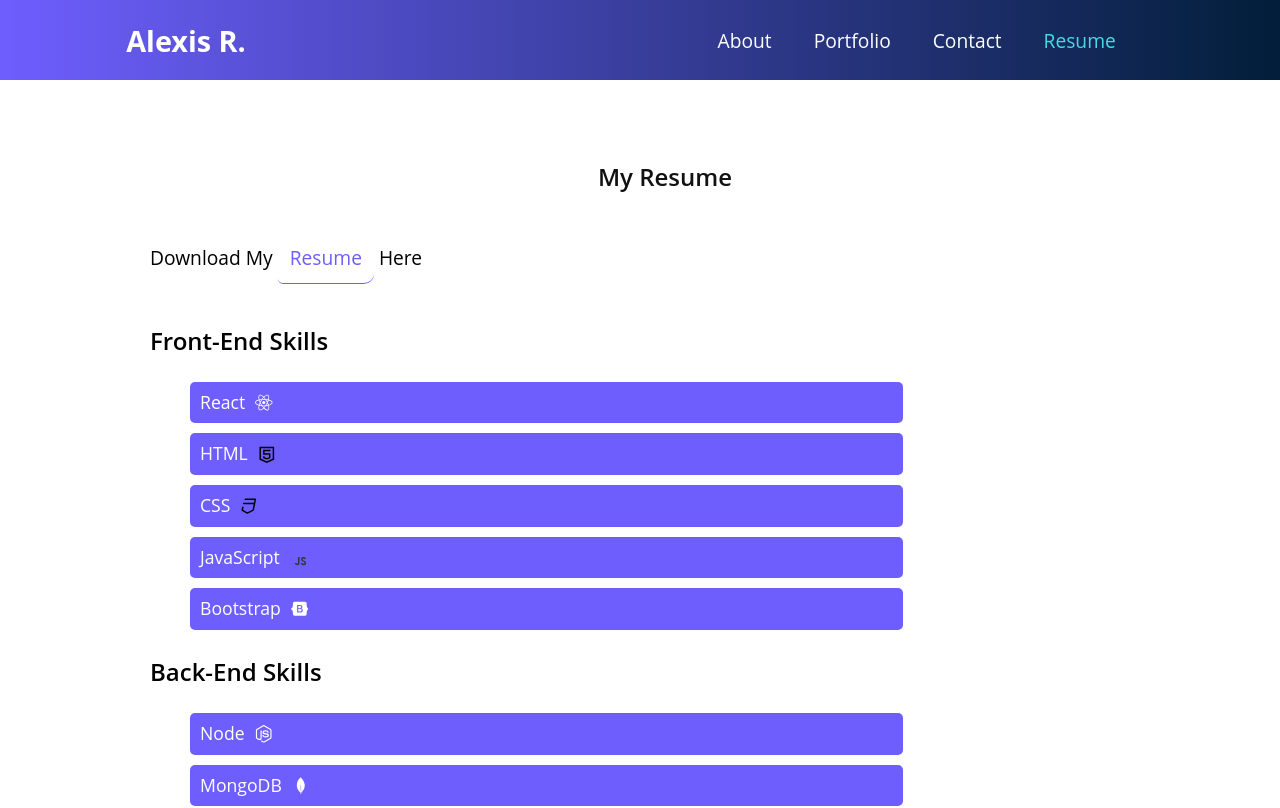
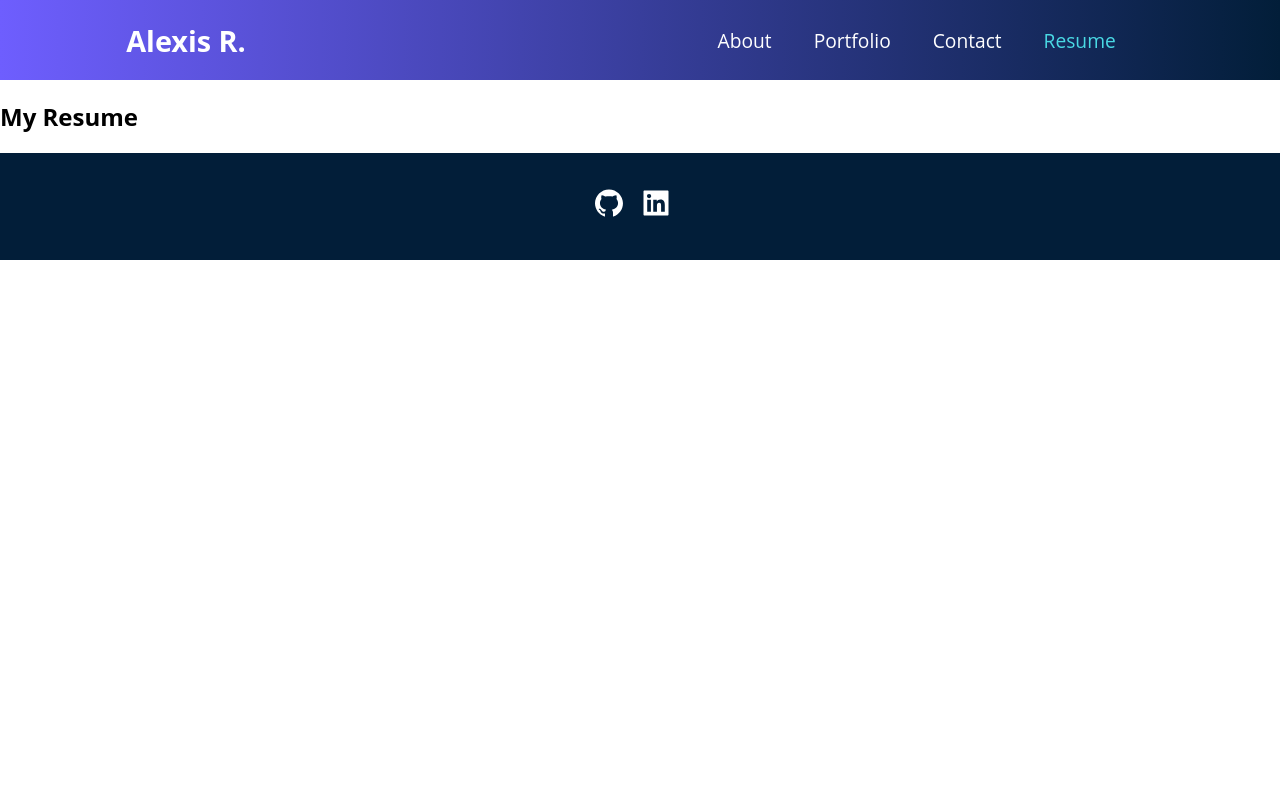
Before and after one commit to alex-501/Portfolio, a React (Create React App) app: page /resume in a window 1280 px wide. Shown: the top 808 px of the page. Built offline with nearby package versions, Linux system fonts and the light colour scheme.

Commit message:
resume needs work

```diff
--- a/src/components/pages/Resume/Resume.jsx
+++ b/src/components/pages/Resume/Resume.jsx
@@ -1,5 +1,4 @@
 import styles from "./resume.module.css";
-import { backEndSkills, frontEndSkills } from "./skills";
 const Resume = () => {
     return (
         <section className={styles.resume}>
@@ -7,42 +6,9 @@
                 <h2>My Resume</h2>
             </div>
 
-            <p className={styles.resume__link}>
-                Download My{" "}
-                <a
-                    className={styles.button}
-                    // ADD GOOGLE DRIVE RESUME WHEN UPDATED
-                    href="https://www.linkedin.com/in/justinbeard1989/"
-                >
-                    Resume
-                </a>{" "} Here
-            </p>
-
-            <div className={styles.frontEnd}>
-                <h2 className={styles.frontEndHeader}>Front-End Skills</h2>
-                <ul className={styles.list}>
-                    {frontEndSkills.map((skill, i) => (
-                        <li key={i} className={styles.listItem}>
-                            {skill.title}
-                            <span> {skill.icon}</span>
-                        </li>
-                    ))}
-                </ul>
-            </div>
-
-            <div className={styles.backend}>
-                <h2 className={styles.backendHeader}>Back-End Skills</h2>
-                <ul className={styles.list}>
-                    {backEndSkills.map((skill, i) => (
-                        <li key={i} className={styles.listItem}>
-                            {skill.title}
-                            <span> {skill.icon}</span>
-                        </li>
-                    ))}
-                </ul>
-            </div>
         </section>
     );
 };
 
+//resume export
 export default Resume;
--- a/src/components/pages/Resume/resume.module.css
+++ b/src/components/pages/Resume/resume.module.css
@@ -1,101 +1,28 @@
-.resume {
-    padding: 60px 100px;
-    padding-left: 150px;
-}
+.formCard
+ {    margin: 20px auto;  max-width: 800px;    background-color: #fefefe;    border-radius: 3px;    box-shadow: 0 2px 10px rgba(0, 0, 0, 0.06);    overflow: hidden;}
 
-.heading {
-    text-align: center;
-    color: #111;
-}
+.form
+{    padding: 2rem;    display: flex;    flex-direction: column;}
 
-.heading h2 {
-    font-weight: 600;
-}
+.button
+ {  display: block;    width: 100%;    background-color: #e14;    border: none;border-radius: 3px;    padding: 1ch; font-size: 1rem;    color: #fff;    font-family: inherit;}
 
-.resume__link {
-    display: inline-block;
-    font-size: 1.2rem;
-    font-weight: 500;
-    margin-bottom: 20px;
-}
+.form input,
 
-.button {
-    text-align: center;
-    color: #6e5efe;
-    display: inline-block;
-    text-decoration: none;
-    border-bottom: 1px solid #6e5efe;
-    padding: 12px;
-    border-radius: 10px 5px;
-    transition: all 0.3s;
-}
 
-.button:hover {
-    background-color: #6e5efe;
-    color: #fff;
-    box-shadow: 0 1rem 2rem rgba(0, 0, 0, 0.4);
-    transform: translateY(-2px);
-}
+.form textarea {
+    display: block;    width: 100%;    padding: 0.3em;    font-size: 20px;    background-color: #fbfbfb;    border: solid 1px #ccc;    resize: vertical;  transition: all 200ms ease-in-out;}
 
-.frontEndHeader {
-    font-weight: 600;
-}
+.form input:focus,.form input:hover,.form textarea:focus,.form textarea:hover
+ {   background: rgba(74, 217, 228, 0.2);}
 
-.list {
-    display: flex;
-    flex-direction: column;
-}
+.form input[type="submit"]
+ {    background: rgb(110, 94, 254) 0%;
+    margin: 1em 0 0;    color: white;  border: none;  border-radius: 8px;   transition: all 0.3s ease-out;    cursor: pointer;}
 
-.listItem {
-    color: white;
-    font-size: 1.1rem;
-    padding: 5px 10px;
-    display: flex;
-    align-items: center;
-    line-height: 1.8;
-    background: #6e5efe;
-    border-radius: 5px;
-    margin: 5px 0;
-    width: 70%;
-    transition: transform 400ms;
-}
+.form input[type="submit"]:hover {    background: #6d76f7;}
 
-.listItem:hover {
-    transform: scale(1.1);
-}
+.form label {
+    display: inline-block;   font-size: 1.25rem; font-weight: 500;    font-family: inherit;    margin-bottom: 5px;}
 
-.listItem span {
-    display: flex;
-    align-items: center;
-    padding-left: 10px;
-}
-
-.backendHeader {
-    font-weight: 600;
-}
-
-@media screen and (max-width: 750px) {
-    .listItem {
-        width: 100%;
-    }
-}
-
-@media screen and (max-width: 550px) {
-    .listItem {
-        width: 90%;
-    }
-    .resume {
-        padding: 60px 30px;
-        overflow: hidden;
-    }
-
-    .resume__link {
-        text-align: center;
-        width: 100%;
-    }
-
-    .frontEndHeader,
-    .backendHeader {
-        text-align: center;
-    }
-}
+.form div {    margin: 10px 0;}
--- a/src/components/pages/Resume/skills.js
+++ b/src/components/pages/Resume/skills.js
@@ -1,23 +1,4 @@
-// icons reference (https://react-icons.github.io/react-icons)
-// Need to add additional icons for tech stacks that don't have it
 
 import { GrReactjs, GrHtml5, GrCss3, GrJs, GrNode } from 'react-icons/gr'
 import { SiBootstrap, SiMongodb } from 'react-icons/si'
-export const frontEndSkills = [
-    { title: "React", icon: <GrReactjs /> },
-    { title: "HTML", icon: <GrHtml5 /> },
-    { title: "CSS", icon: <GrCss3 /> },
-    { title: "JavaScript", icon: <GrJs /> },
-    { title: "Bootstrap ", icon: <SiBootstrap /> },
-]
-
-
-export const backEndSkills = [
-    { title: "Node", icon: <GrNode /> },
-    { title: "MongoDB", icon: <SiMongodb /> },
-    { title: "SQL"},
-    { title: "NoSQL"},
-    { title: "JavaScript", icon: <GrJs /> },
-    { title: "Express "},
-    { title: "State "},
-]
+export const frontEndSkills = []
```
